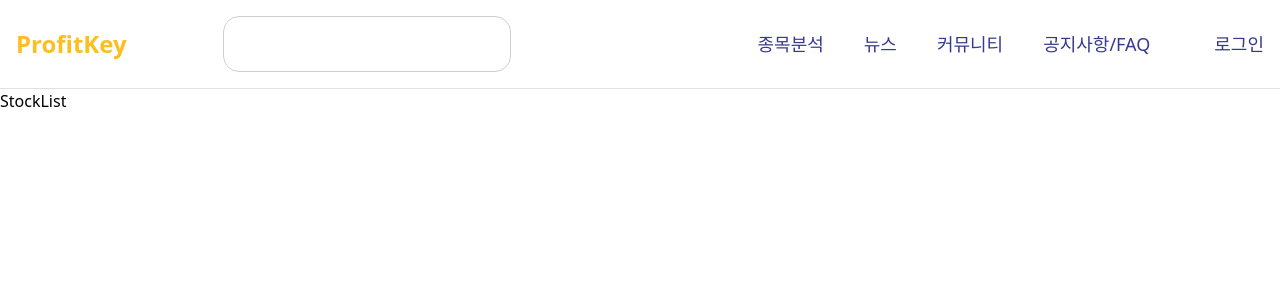
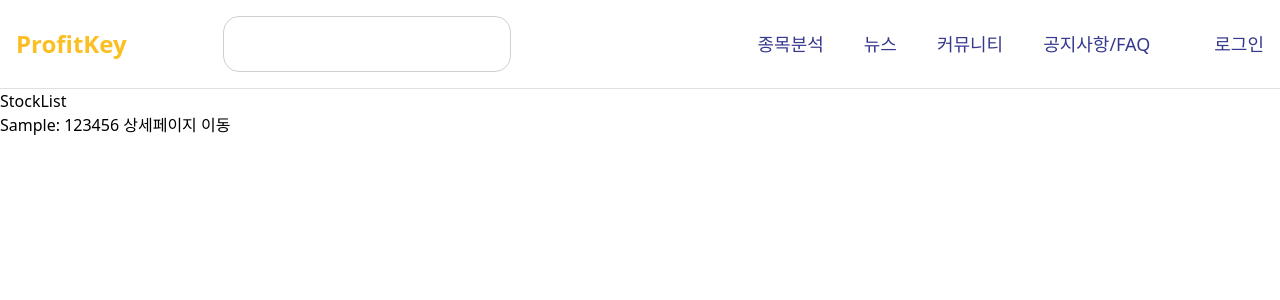
Before and after one commit to profit-key/profitkey-front, a React (Vite) app: page /stocks in a window 1280 px wide. Shown: the top 300 px of the page. Built offline with nearby package versions, Linux system fonts and the light colour scheme; no server answers.

Commit message:
feat: 주식 상세 페이지 구조 추가

```diff
--- a/src/app/routers/app-router.tsx
+++ b/src/app/routers/app-router.tsx
@@ -3,6 +3,7 @@ import { HelpPage } from '@/pages/help';
 import { HomePage } from '@/pages/home';
 import { LoginPage } from '@/pages/login';
 import { StockListPage } from '@/pages/stock-list';
+import { StockDetailPage } from '@/pages/stock-detail';
 import { Layout } from '@/shared/ui';
 import { BrowserRouter, Route, Routes } from 'react-router';
 
@@ -15,6 +16,7 @@ export function AppRouter() {
           <Route path="/login" element={<LoginPage />} />
           <Route path="/auth" element={<AuthPage />} />
           <Route path="/stocks" element={<StockListPage />} />
+          <Route path="/stocks/:stockCode" element={<StockDetailPage />} />
           <Route path="help" element={<HelpPage />} />
         </Route>
       </Routes>
--- /dev/null
+++ b/src/pages/stock-detail/index.ts
@@ -0,0 +1 @@
+export { StockDetailPage } from './ui/stock-detail-page.tsx';
--- /dev/null
+++ b/src/pages/stock-detail/ui/stock-detail-page.tsx
@@ -0,0 +1,15 @@
+import { useParams } from 'react-router';
+
+export function StockDetailPage() {
+  const { stockCode } = useParams();
+
+  console.log('stockCode:', stockCode);
+  return (
+    <div>
+      <h2>주식 상세 페이지</h2>
+      <h3>
+        종목코드 : <span>{stockCode}</span>
+      </h3>
+    </div>
+  );
+}
--- a/src/pages/stock-list/ui/stock-list-page.tsx
+++ b/src/pages/stock-list/ui/stock-list-page.tsx
@@ -1,3 +1,10 @@
+import { Link } from 'react-router';
+
 export function StockListPage() {
-  return <div>StockList</div>;
+  return (
+    <div>
+      <h2>StockList</h2>
+      <Link to="/stocks/123456">Sample: 123456 상세페이지 이동</Link>
+    </div>
+  );
 }
```
